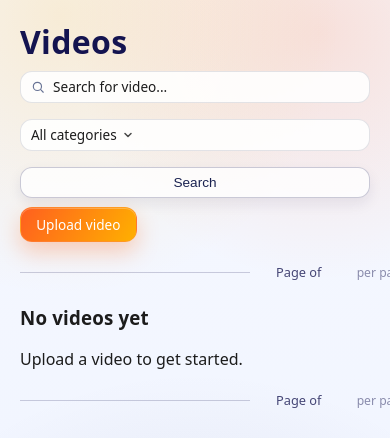
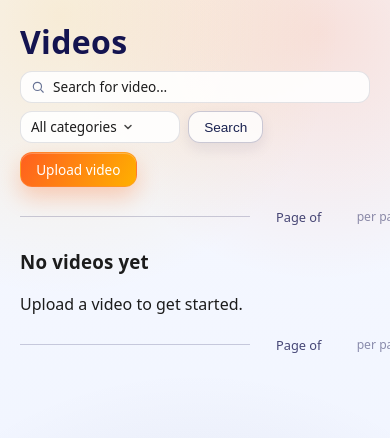
Before and after one commit to wvogel/eyestream, a FastAPI app: template app/templates/index.html in a window 390 px wide; the page is wider, and only the part inside the window is pictured. Shown: the part 51-489 px from the top of that part. Run offline with FastAPI, Linux system fonts and the light colour scheme; the template is opened without the code that fills it, so the values that code supplies are empty; parts of the project's set-up code (start-up, migrations or seed data) failed here and were passed over; some libraries are stand-ins or nearby versions.

Commit message:
fix: search field 220px fixed width, form right-aligned via justify-self
Title stays left, search form (input + dropdown + buttons) sits
right-aligned. Search input is 220px (~50% of previous).

Co-Authored-By: Claude Opus 4.6 (1M context) <noreply@anthropic.com>

```diff
--- a/app/static/base.css
+++ b/app/static/base.css
@@ -115,7 +115,7 @@ h3 {
 
 .page-title-bar {
   display: grid;
-  grid-template-columns: minmax(0, auto) minmax(200px, .5fr) auto;
+  grid-template-columns: auto 1fr auto;
   align-items: center;
   column-gap: 1rem;
   row-gap: .55rem;
--- a/app/static/components.css
+++ b/app/static/components.css
@@ -1176,16 +1176,15 @@ html[data-theme="dark"] .url-help-fake-btn {
    Video Search
 ================================================= */
 .video-search {
-  width: 100%;
-  display: grid;
-  grid-template-columns: minmax(0, 1fr) auto;
-  gap: 1rem;
+  justify-self: end;
+  display: flex;
   align-items: center;
+  gap: .5rem;
 }
 
 .search-input-wrap {
   position: relative;
-  min-width: 0;
+  width: 220px;
 }
 
 .search-suggest-panel {
@@ -1535,17 +1534,16 @@ html[data-theme="dark"] .video-preview {
   min-width: 0;
 }
 
-/* Update search grid to accommodate the category filter */
-.video-search {
-  grid-template-columns: minmax(120px, 1fr) minmax(0, auto) auto;
-}
-
 /* =================================================
    Component responsive
 ================================================= */
 @media (max-width: 720px) {
   .video-search {
-    grid-template-columns: 1fr;
+    flex-wrap: wrap;
+  }
+
+  .search-input-wrap {
+    width: 100%;
   }
 
   .video-grid {
```
